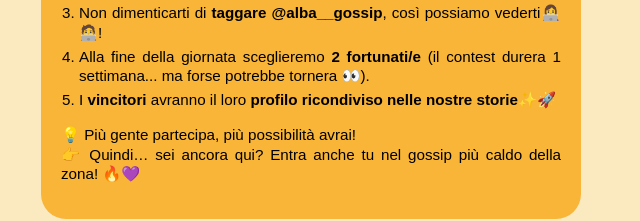
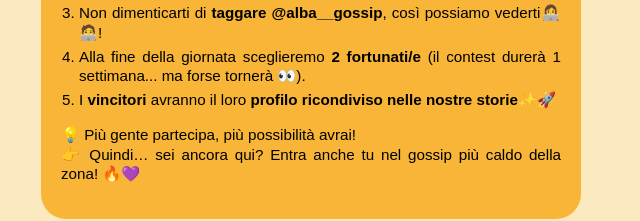
Before and after one commit to alba-gossip/alba-contest, a plain HTML site: page regolamento-alba-contest.html in a window 1280 px wide. Shown: the part 507-728 px from the top of the page, 329-969 px from the left. Drawn offline with Linux system fonts and the light colour scheme.

Commit message:
Add files via upload

```diff
--- a/regolamento-alba-contest.html
+++ b/regolamento-alba-contest.html
@@ -168,7 +168,7 @@
           <li>Salva <strong>l’immagine ufficiale del contest</strong> (pulsante “scaricami” o screenshot)🔥</li>
           <li><strong>Pubblicala</strong> nelle tue storie Instagram📲</li>
           <li>Non dimenticarti di <strong>taggare <b>@alba__gossip</b></strong>, così possiamo vederti👩‍💻🧑‍💻!</li>
-          <li>Alla fine della giornata sceglieremo <strong>2 fortunati/e</strong> (il contest durera 1 settimana... ma forse potrebbe tornera 👀).</li>
+          <li>Alla fine della giornata sceglieremo <strong>2 fortunati/e</strong> (il contest durerà 1 settimana... ma forse tornerà 👀).</li>
           <li>I <strong>vincitori</strong> avranno il loro <strong>profilo ricondiviso nelle nostre storie</strong>✨🚀</li>
         </ol>
         <p>
```
